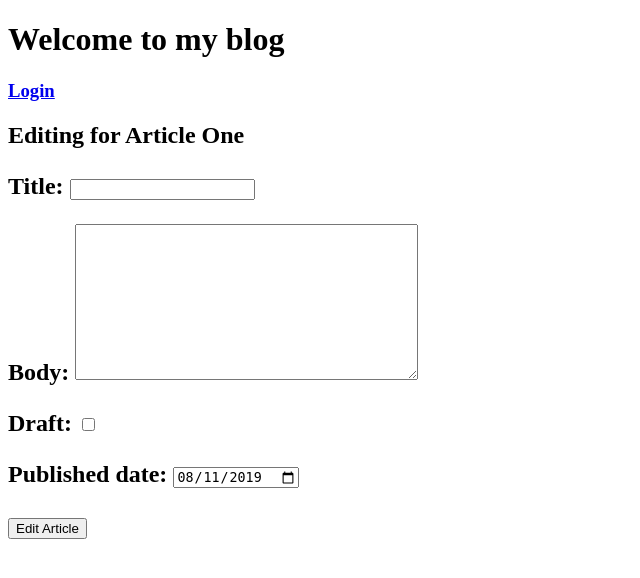
After one commit to ssham94/blog, a Django app: template blog/templates/edit.html in a window 1280 px wide. The commit adds this page. Shown: the top 578 px of the page, without its empty margins (0-640 px from the left). Run offline with Django 3.2, Linux system fonts and the light colour scheme; the template is opened without the code that fills it: values that come from a table or form of the project are taken from there, others are empty; data comes from the database, SQL or seed files in the repository; both versions use the stored data as it was after the commit.

Commit message:
finally added date validators and authentication, however database is messed up due to changing datetime field to date field

```diff
--- a/blog/models.py
+++ b/blog/models.py
@@ -1,8 +1,9 @@
 from django.db import models
-from datetime import datetime
+from datetime import datetime, date
 from django.forms import ModelForm
 from django.core.validators import MinLengthValidator
 from django.contrib.auth.models import User
+from django import forms
 
 
 
@@ -10,7 +11,7 @@ class Article(models.Model):
     title = models.CharField(max_length= 255)
     body = models.TextField(validators = [MinLengthValidator(1)])
     draft = models.BooleanField(default= False)
-    published_date = models.DateTimeField(default=datetime.now())
+    published_date = models.DateTimeField(default = datetime.now())
     user = models.ForeignKey(User, default = 1, on_delete=models.CASCADE, related_name = 'article')
 
 
@@ -18,17 +19,31 @@ class Article(models.Model):
         return f"{self.title}"
 
 
-    # def clean_dfaft(self):
-    #     if draft == True:
-    #         published_date > datetime.now()
-    #     elif draft == False:
-    #         published_date < datetime.now()
+class DateInput(forms.DateInput):
+    input_type = 'date'
 
 class ArticleForm(ModelForm):
 
     class Meta:
         model = Article
         fields = ['title', 'body', 'draft', 'published_date']
+        widgets = {
+            'published_date': DateInput()
+        }
+
+    def clean(self):
+        cleaned_data = super().clean()
+        draft = cleaned_data.get('draft')
+        published_date = cleaned_data.get('published_date')
+        today = datetime.now()
+        if draft:
+            if published_date <= today:
+                self.add_error('published_date', 'The data must be in the future for a draft')
+        else:
+            if published_date > today:
+                self.add_error('published_date', 'The published date cannot be in the future')
+
+
 
 class Comment(models.Model):
     name = models.CharField(max_length=255)
--- a/blog/settings.py
+++ b/blog/settings.py
@@ -27,6 +27,7 @@ DEBUG = True
 
 ALLOWED_HOSTS = []
 
+LOGIN_URL = 'login'
 
 # Application definition
 
--- a/blog/templates/base.html
+++ b/blog/templates/base.html
@@ -15,7 +15,7 @@
         <h1>Welcome to my blog</h1>
         {% if request.user.is_authenticated %}
             <h3><a href="/logout">Logout</a></h3>
-            <h3><a href="/article/create">New Article</a></h3>
+            <h3><a href="/article/new">New Article</a></h3>
         {% else %}
             <h3><a href="/login">Login</a></h3>
         {% endif %}
--- /dev/null
+++ b/blog/templates/edit.html
@@ -0,0 +1,10 @@
+{% extends "base.html" %}
+{% block content %}
+<h2>Editing for {{ article.title }}
+<form action = "{% url 'edit_article' article.id %}" mehtod = "post">
+    {% csrf_token %}
+    {{ form.as_p }}
+    <button type = "submit">Edit Article</button>
+</form>
+</div>
+{% endblock content %}
--- a/blog/urls.py
+++ b/blog/urls.py
@@ -28,4 +28,5 @@ urlpatterns = [
     path('login/', login_view, name='login'),
     path('logout/', logout_view, name='logout'),
     path('signup/', signup_view, name='signup'),
+    path('article/<int:id>/edit', edit_article, name='edit_article')
 ]
```
Also changed, not shown: blog/views.py (+22 -1 lines), blog/migrations/0009_auto_20190811_0302.py (added), blog/migrations/0010_auto_20190811_0311.py (added), db.sqlite3.
